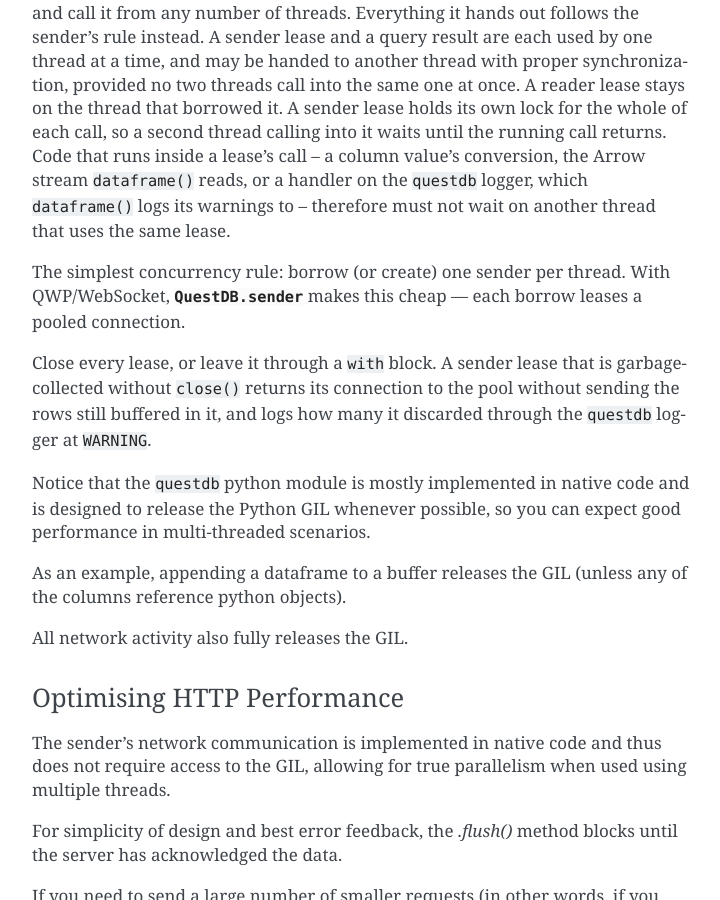
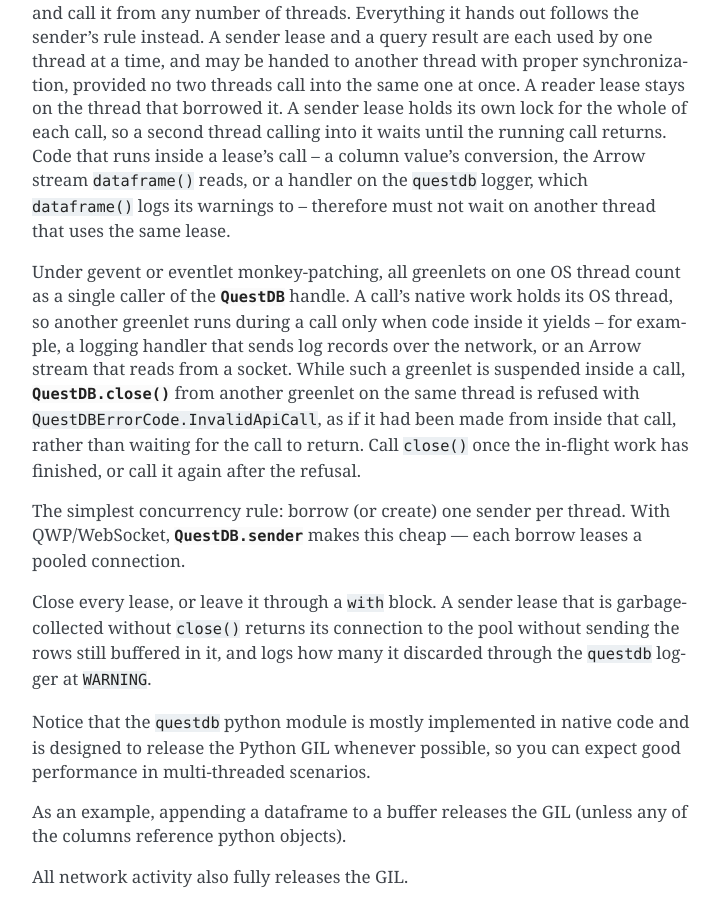
Before and after one commit to questdb/py-questdb-client, a Sphinx documentation site: the page built from docs/sender.rst, in a window 1280 px wide and 900 px high, scrolled down 16442 px. Shown: the whole window, without its empty margins (388-1108 px from the left). Built offline with Sphinx 7.4.7, drawn with Linux system fonts in a browser that asks for light colours.

Commit message:
Keep the scoped call table alive across greenlets
The capsule owning the per-OS-thread table of scoped call depths was
kept in a threading.local, which gevent and eventlet make per
greenlet. When the owning greenlet ended, the table was freed under
calls other greenlets had suspended, which then raised RuntimeError
after their rows were written.

The capsule now lives in the thread state's dict. A gevent test
covers this, and CI installs gevent.

All greenlets on a thread still count as one caller, so close() is
refused while another greenlet is suspended inside a call. sender.rst,
the close() docstring, its refusal message and the CHANGELOG document
this.

Co-Authored-By: Claude Opus 5.5 <noreply@anthropic.com>

```diff
--- a/CHANGELOG.rst
+++ b/CHANGELOG.rst
@@ -439,7 +439,10 @@ Fixed
   publishes ``close()``'s state, so a ``close()`` on another thread can no
   longer see the handle closing, wait for that to clear, and return reporting
   success against a handle that is still open — nor can the two ends of that
-  window wait on each other.
+  window wait on each other. Calls are counted per OS thread, so under gevent
+  or eventlet monkey-patching a ``close()`` from one greenlet is also refused
+  while another greenlet on the same thread is suspended inside a call on the
+  handle, where 5.0 waited for that call to return.
 
 - **A Ctrl-C during ``QuestDB.close()`` no longer leaves the handle unable to
   close.** The native teardown runs without the GIL, so a Ctrl-C there is
--- a/docs/sender.rst
+++ b/docs/sender.rst
@@ -861,6 +863,18 @@ a lease's call -- a column value's conversion, the Arrow stream
 ``dataframe()`` reads, or a handler on the ``questdb`` logger, which
 ``dataframe()`` logs its warnings to -- therefore must not wait on another
 thread that uses the same lease.
+
+Under gevent or eventlet monkey-patching, all greenlets on one OS thread
+count as a single caller of the :class:`QuestDB <questdb.QuestDB>` handle.
+A call's native work holds its OS thread, so another greenlet runs during a
+call only when code inside it yields -- for example, a logging handler that
+sends log records over the network, or an Arrow stream that reads from a
+socket. While such a greenlet is suspended inside a call,
+:meth:`QuestDB.close() <questdb.QuestDB.close>` from another greenlet on the
+same thread is refused with ``QuestDBErrorCode.InvalidApiCall``, as if it had
+been made from inside that call, rather than waiting for the call to return.
+Call ``close()`` once the in-flight work has finished, or call it again after
+the refusal.
 
 The simplest concurrency rule: borrow (or create) one sender per thread. With
 QWP/WebSocket, :meth:`QuestDB.sender <questdb.QuestDB.sender>` makes this
```
Also changed, not shown: other parts of docs/sender.rst (+2 -0 lines), 3 other files.
